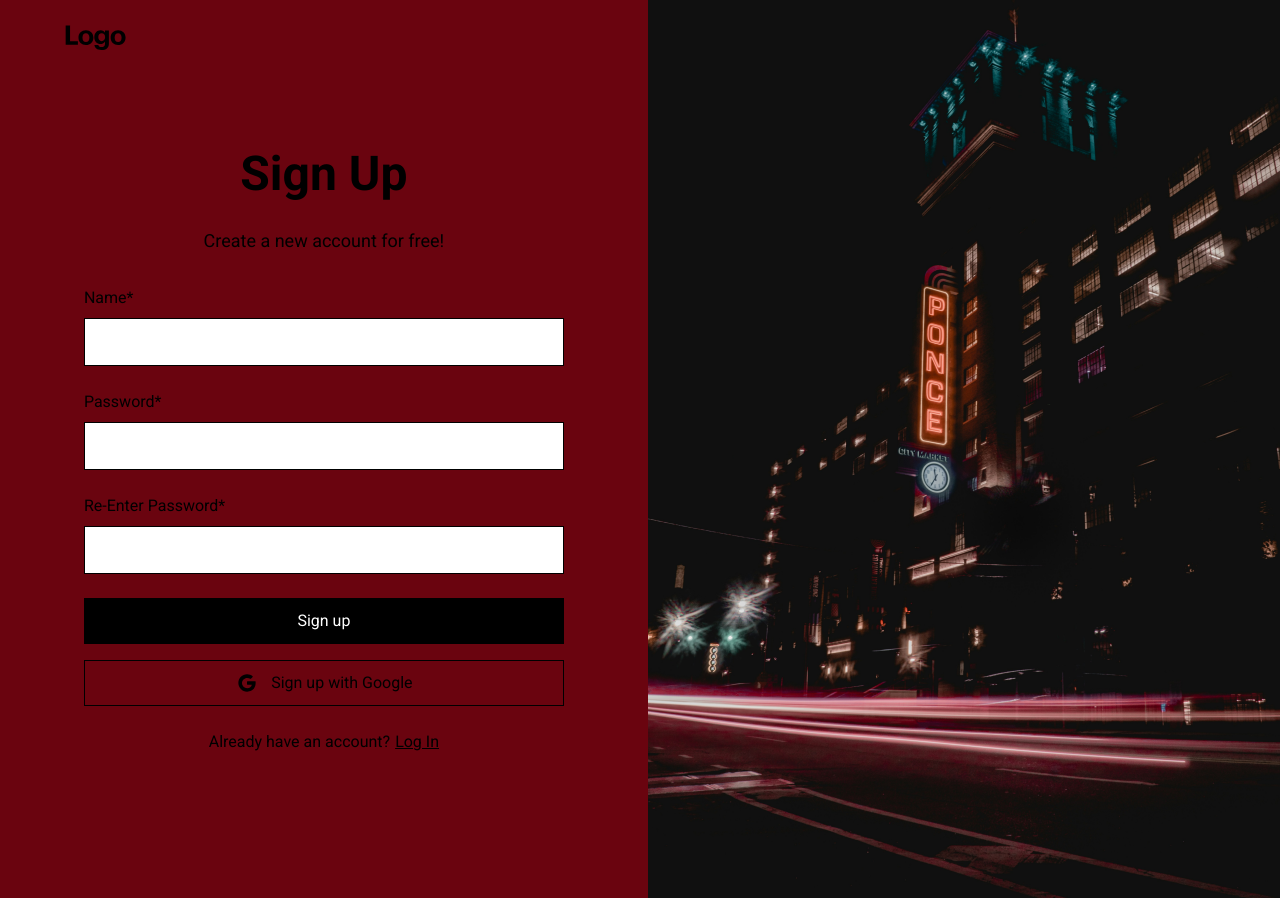
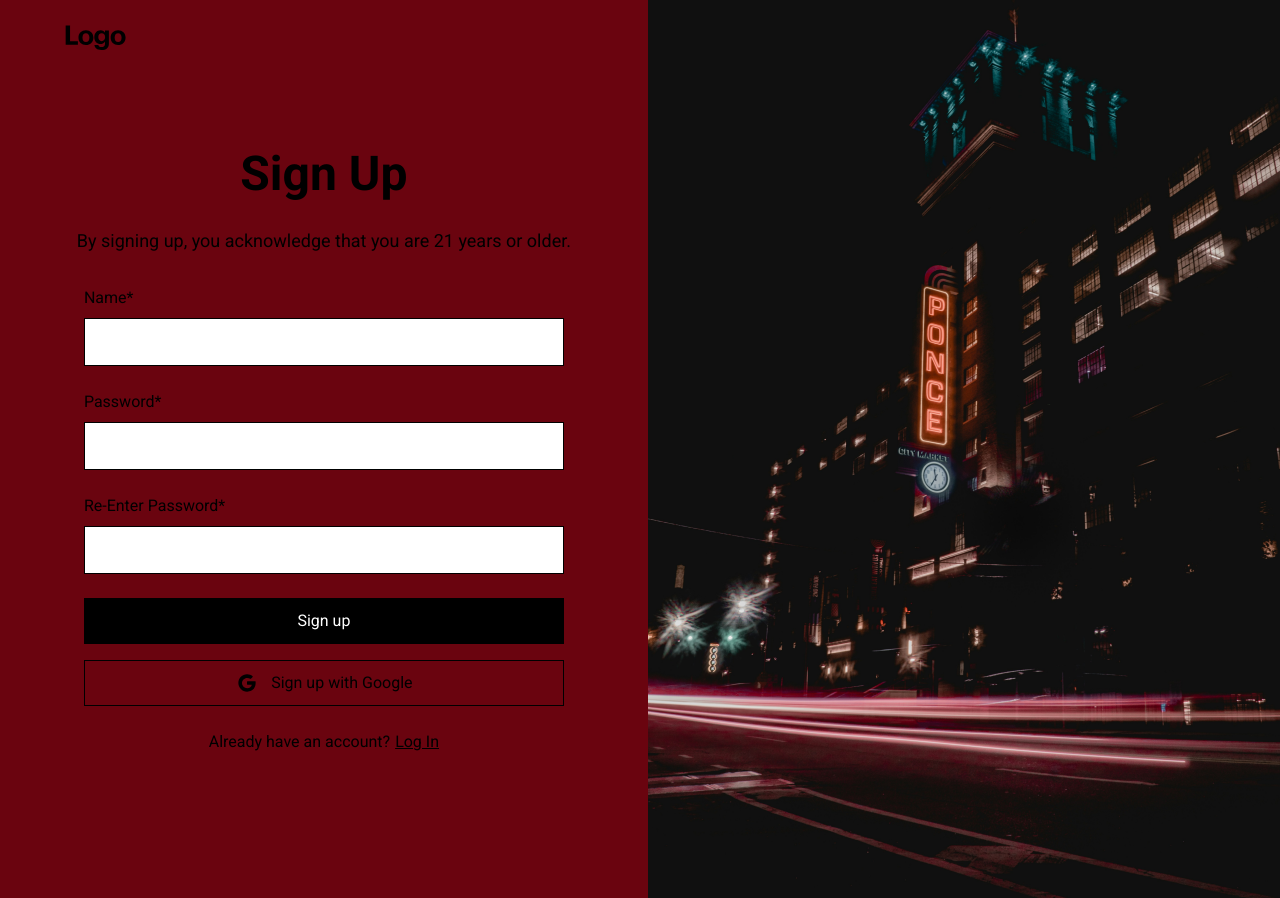
Before and after one commit to pammikoundi/CockTAIL, a Django app: page /signup/ in a window 1280 px wide. Shown: the part 70-968 px from the top of the page. Run offline with Django 5.2, Linux system fonts and the light colour scheme.

Commit message:
Update signup.html

```diff
--- a/WebsiteTail/templates/signup.html
+++ b/WebsiteTail/templates/signup.html
@@ -28,7 +28,7 @@
           <div class="content11">
             <div class="section-title1">
               <h1 class="heading1">Sign Up</h1>
-              <div class="description1">Create a new account for free!</div>
+              <div class="description1">By signing up, you acknowledge that you are 21 years or older.</div>
             </div>
             <form class="form2" method="post" action="{% url 'signup' %}">
               {% csrf_token %}
```
